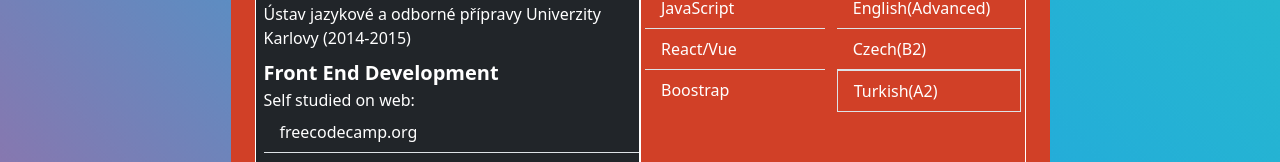
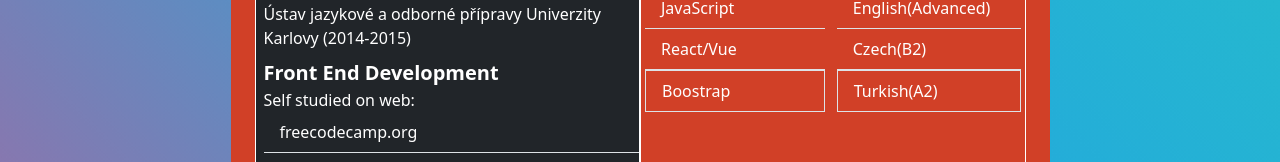
Before and after one commit to KanybekSydykov/CV, a plain HTML site: page index.html in a window 1280 px wide. Shown: the part 727-889 px from the top of the page. Drawn offline with nearby package versions, Linux system fonts and the light colour scheme.

Commit message:
Fixed Bordering 2

```diff
--- a/index.html
+++ b/index.html
@@ -118,7 +118,7 @@
               <li class="list-group-item">CSS</li>
               <li class="list-group-item">JavaScript</li>
               <li class="list-group-item">React/Vue</li>
-              <li class="list-group-item">Boostrap</li>
+              <li class="list-group-item border-bottom border-1">Boostrap</li>
 
             </ul>
    <ul class=" col-6 list-group list-group-flush pe-3">
```
